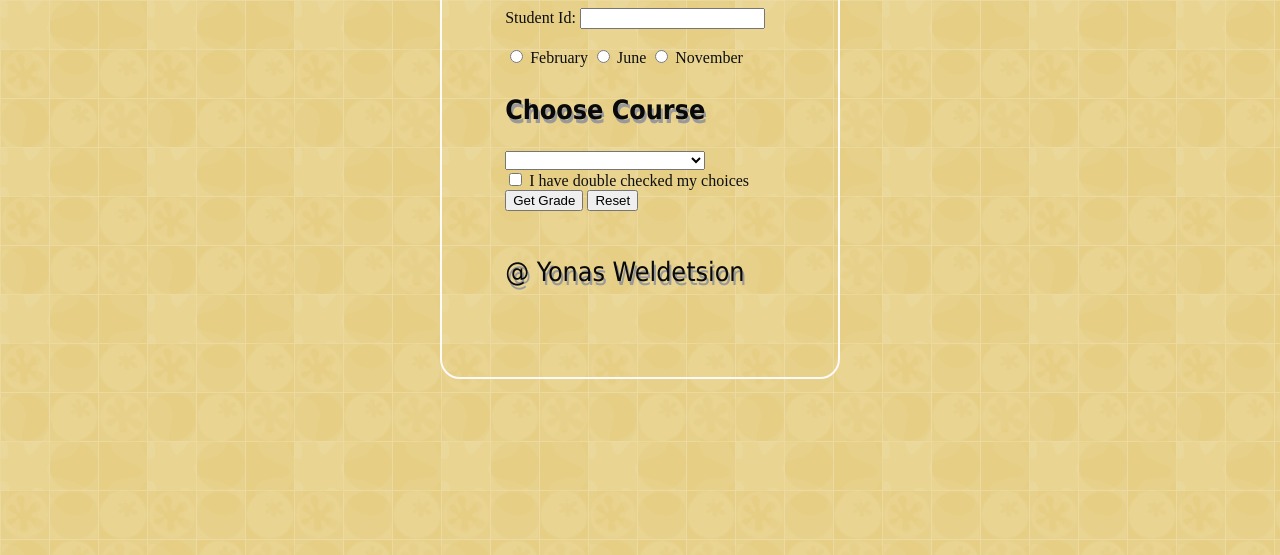
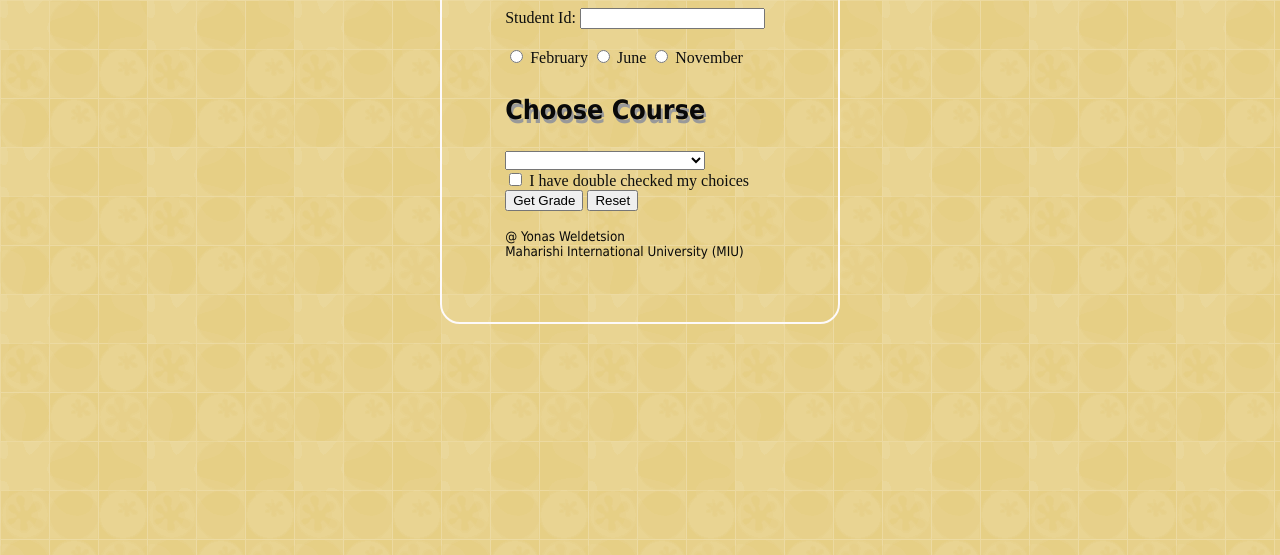
Before and after one commit to Qesis-Yonas/qesis-yonas.github.io, a plain HTML site: page Lab_Package/grade.html in a window 1280 px wide. Shown: the part 245-800 px from the top of the page. Drawn offline with Linux system fonts and the light colour scheme.

Commit message:
just-commited

```diff
--- a/Lab_Package/grade.css
+++ b/Lab_Package/grade.css
@@ -28,3 +28,9 @@ p{
     /*background-color: rgb(201, 204, 23);*/
     width: 300px;
 }
+.owner{
+    font: 10pt bold;
+    font-family: Tahoma, Verdana, sans-serif;
+    color: rgb(9, 9, 9);
+    width: 300px;
+}
--- a/Lab_Package/grade.html
+++ b/Lab_Package/grade.html
@@ -39,7 +39,7 @@
             <input type="submit" value="Get Grade">
             <input type="reset" name="reset"><br><br>
         </form>
-        <p>@ Yonas Weldetsion</p>
+        <div class="owner">@ Yonas Weldetsion <br> Maharishi International University (MIU)</div>
     </div>
 
 </body>
```
